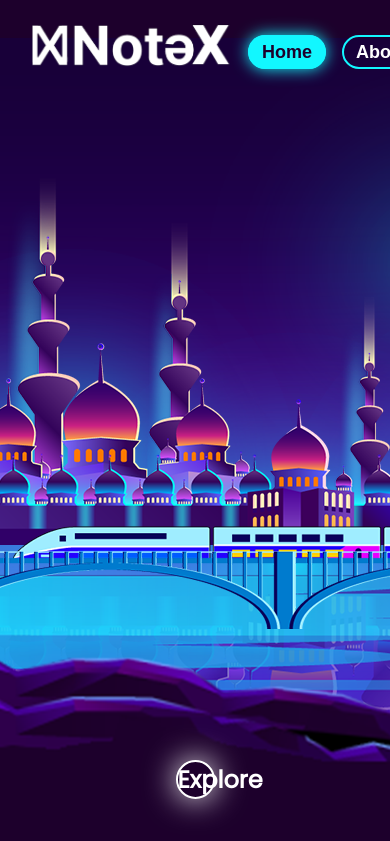
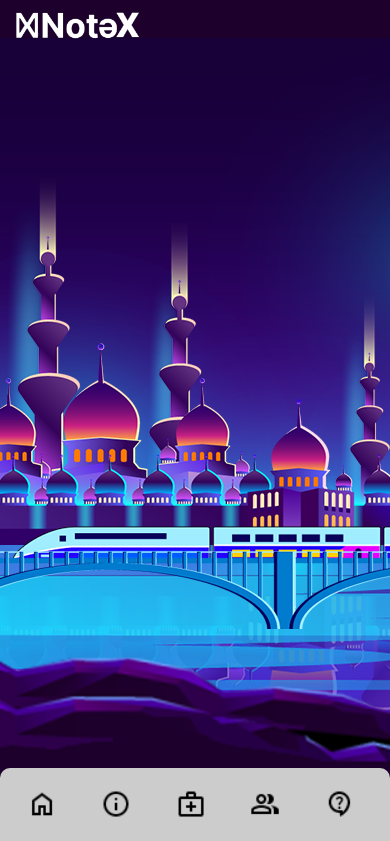
Before and after one commit to HYPIXEL2/NoteX, a plain HTML site: page index.html in a window 390 px wide. Shown: the top 841 px of the page. Drawn offline with nearby package versions, Linux system fonts and the light colour scheme; a web font is replaced by a local one.

Commit message:
Add files via upload

```diff
--- a/CSS/background_style.css
+++ b/CSS/background_style.css
@@ -125,7 +125,7 @@ section{
   z-index: 1000;
   right:2rem;
   background-color: #fff;
-  bottom:2rem;
+  bottom:3.75rem;
   right:2rem;
   width:50px;
   height: 50px;
--- /dev/null
+++ b/CSS/phone_background_style.css
@@ -0,0 +1,20 @@
+@media screen and (max-width:700px) {
+
+  .nom_mobile{
+    display:none;
+  }
+
+  img#left_hill{
+    position: absolute;
+    top:400px;
+    width:100px;
+    margin-top:1000px;
+  }
+
+  .about_section{
+    margin-top:110px
+  }
+
+
+
+}
--- /dev/null
+++ b/CSS/phone_header.css
@@ -0,0 +1,87 @@
+
+@media screen and (max-width:700px)
+{
+  header{
+    position: absolute;
+    font-family: Arial, Helvetica, sans-serif;
+    display: flex;
+    justify-content: space-between;
+    /* background-color: #2b2a33; */
+    width: 100%;
+    z-index:1001;
+    /* border-bottom-left-radius: 15px;
+    border-bottom-right-radius: 15px; */
+  }
+
+  #name_logo{
+    position: absolute;
+    margin-left:1rem;
+    margin-top:0.75rem;
+    width: 125px;
+    height: fit-content;
+  }
+
+  ul.nav_list{
+    position: fixed;
+    list-style: none;
+    display:flex;
+    justify-content: space-evenly;
+    align-items: center;
+    top:calc(100%-44px);
+    z-index: 1005;
+    margin:0;
+    background-color: #ccc;
+    width:100vw;
+    height: 9vh;
+    border-top-left-radius: 10px;
+    border-top-right-radius: 10px;
+    top:91vh;
+  }
+
+  .nav_text{
+    display:none;
+  }
+
+  .nav_icon{
+    width:30px;
+    background-color: none;
+  }
+
+  .nav_list li{
+    margin-left:0rem;
+  }
+
+
+  .nav_anchor{
+    text-decoration:none;
+    color:#fff;
+    font-size: 1rem;
+    font-weight: bold;
+    border:none;
+    border-radius: 0px;
+    transition: all .3s ease;
+    padding:9px;
+
+  }
+
+  .nav_anchor.active{
+  box-shadow: none;
+  background-color: #ccc;
+  color:none;
+  padding-left: 0;
+}
+
+.nav_anchor#active{
+  box-shadow: none;
+  background-color: #ccc;
+  color:none;
+  padding-left: 0;
+}
+
+
+
+h1{
+  display:none;
+  visibility: hidden;
+}
+}
--- a/index.html
+++ b/index.html
@@ -4,7 +4,7 @@
 <html lang="en">
 <head>
   <meta charset="UTF-8">
-  <meta name="viewport" content="width=device-width, initial-scale=1.0">
+  <meta name="viewport" content="width=device-width, initial-scale=1.0, minimum-scale=1.0">
   <title>NoteX</title>
   <link rel="icon" href="images/company_logo.png">
   <meta http-equiv="X-UA-Compatible" content="ie=edge">
@@ -28,7 +28,9 @@
 
   <link rel="stylesheet" href="CSS/background_style.css">
   <link rel="stylesheet" href="CSS/header.css">
-  <link rel="stylesheet" href="CSS/hero.css">
+
+  <link rel="stylesheet" href="CSS/phone_background_style.css">
+  <link rel="stylesheet" href="CSS/phone_header.css">
 
   <meta name="description" content="Web_designing_studios_established_with_a_purpose_of_providing_qualative_and_affordable_web_design_services_at_international_level_at_competitive_price">
   <meta name="keywords" content="websoftware,webdesign,webservice,webcraft,website_redesign,websurf,seo,SEO,wellestablished,premium,affordable">
@@ -42,27 +44,32 @@
       <ul class="nav_list">
         <li class="nav_item">
           <a href="#" class="nav_anchor" id="active">
-            Home
+            <span class="nav_text">Home </span>
+            <img src="icons/home_FILL0_wght400_GRAD0_opsz24.png" alt="home" class="nav_icon">
           </a>
         </li>
         <li class="nav_item">
           <a href="#about" class="nav_anchor">
-            About
+            <span class="nav_text">About</span>
+            <img src="icons/info_FILL0_wght400_GRAD0_opsz24.png" alt="home" class="nav_icon">
           </a>
         </li>
         <li class="nav_item">
           <a href="#" class="nav_anchor">
-            Services
+            <span class="nav_text">Services</span>
+            <img src="icons/medical_services_FILL0_wght400_GRAD0_opsz24.png" alt="home" class="nav_icon">
           </a>
         </li>
         <li class="nav_item">
           <a href="#developers" class="nav_anchor">
-            Developers
+            <span class="nav_text">Developers</span>
+            <img src="icons/group_FILL0_wght400_GRAD0_opsz24.png" alt="home" class="nav_icon">
           </a>
         </li>
         <li class="nav_item">
           <a href="#" class="nav_anchor">
-            Contact
+            <span class="nav_text">Contact</span>
+            <img src="icons/contact_support_FILL0_wght400_GRAD0_opsz24.png" alt="home" class="nav_icon" >
           </a>
         </li>
       </ul>
@@ -71,16 +78,16 @@
 
     <section class="parallax_home">
 
-      <img src="Home-Images/sky.png" alt="" id="sky">
-      <img src="Home-Images/moon.png" alt="" id="moon">
+      <img src="Home-Images/sky.png" alt=""  id="sky">
+      <img src="Home-Images/moon.png" alt=""  id="moon">
       <img src="Home-Images/water.png" alt="" id="">
       <img src="Home-Images/center-city.png" id="city" alt="" id="" >
-      <img src="Home-Images/right-city.png" id="city" alt="" id="">
-      <img src="Home-Images/left-city.png" id="city" alt="" id="">
+      <img src="Home-Images/right-city.png" class="nom_mobile" id="city" alt="" id="">
+      <img src="Home-Images/left-city.png" class="nom_mobile" id="city" alt="" id="">
       <img src="Home-Images/train.png" alt="" id="train">
       <img src="Home-Images/rail.png" alt="" id="">
       <h1 id="h1_text">Explore</h1>
-      <img src="Home-Images/hill-left-1.png" alt="" id="">
+      <img src="Home-Images/hill-left-1.png" alt="" id="left_hill">
       <img src="Home-Images/hill-right-1.png" alt="" id="">
 
 
```
Also changed, not shown: icons/contact_support_FILL0_wght400_GRAD0_opsz24.png (added), icons/group_FILL0_wght400_GRAD0_opsz24.png (added), icons/home_FILL0_wght400_GRAD0_opsz24.png (added), icons/info_FILL0_wght400_GRAD0_opsz24.png (added), icons/medical_services_FILL0_wght400_GRAD0_opsz24.png (added).
